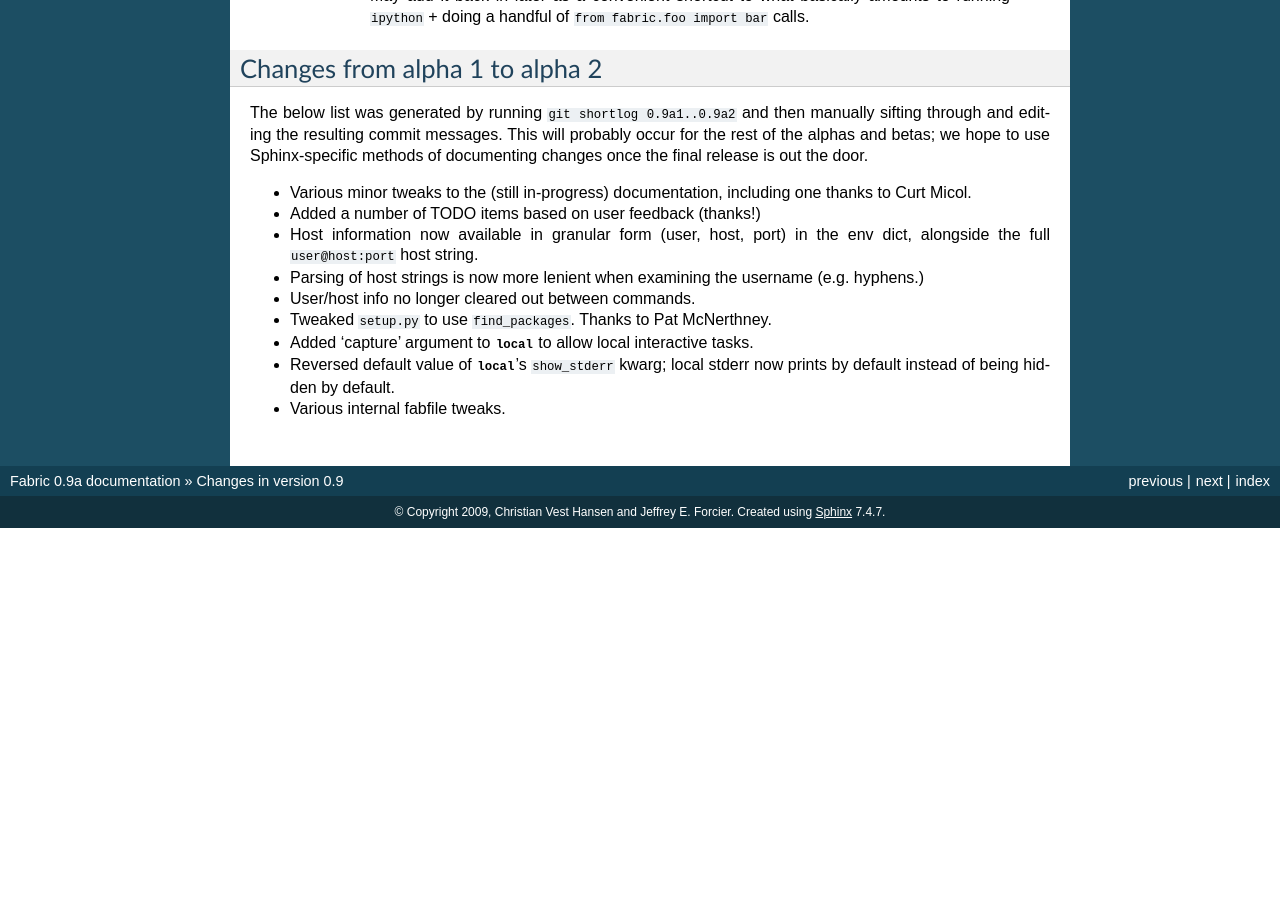
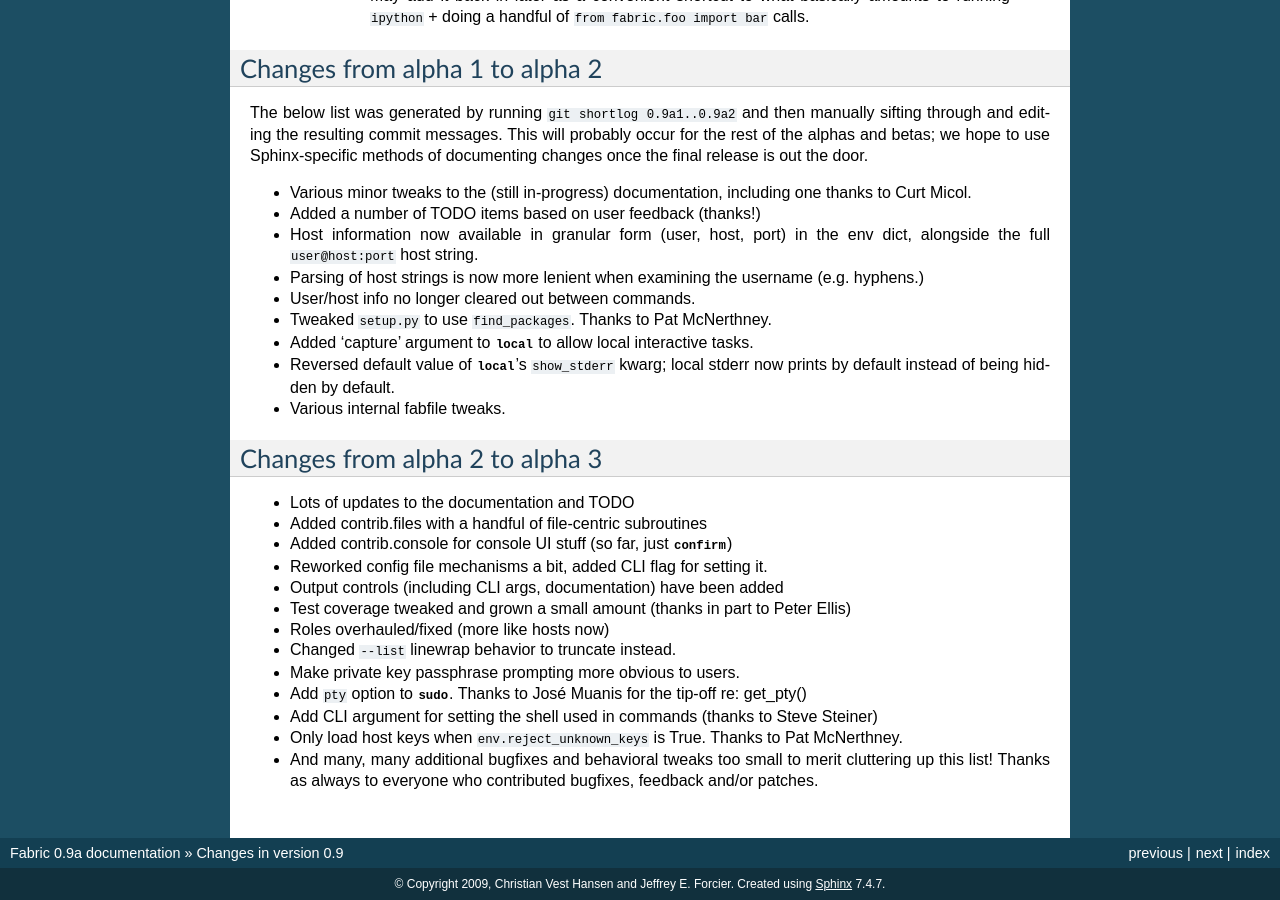
Before and after one commit to fabric/fabric, a Sphinx documentation site: the page built from docs/compatibility.rst, in a window 1280 px wide and 900 px high, scrolled down 3973 px. Built offline with Sphinx 7.4.7, drawn with Linux system fonts in a browser that asks for light colours; before the commit the page ends 4501 px from its top, so only the background shows below that; some of the changed text lies outside the part shown.

Commit message:
Alpha 3 changelog in prep for tagging.

```diff
--- a/docs/compatibility.rst
+++ b/docs/compatibility.rst
@@ -274,3 +274,37 @@ the door.
   default.
 
 * Various internal fabfile tweaks.
+
+
+Changes from alpha 2 to alpha 3
+===============================
+
+* Lots of updates to the documentation and TODO
+
+* Added contrib.files with a handful of file-centric subroutines
+
+* Added contrib.console for console UI stuff (so far, just `confirm`)
+
+* Reworked config file mechanisms a bit, added CLI flag for setting it.
+
+* Output controls (including CLI args, documentation) have been added
+
+* Test coverage tweaked and grown a small amount (thanks in part to Peter
+  Ellis)
+
+* Roles overhauled/fixed (more like hosts now)
+
+* Changed ``--list`` linewrap behavior to truncate instead.
+
+* Make private key passphrase prompting more obvious to users.
+
+* Add ``pty`` option to `sudo`. Thanks to José Muanis for the tip-off re: get_pty()
+
+* Add CLI argument for setting the shell used in commands (thanks to Steve Steiner)
+
+* Only load host keys when ``env.reject_unknown_keys`` is True. Thanks to Pat
+  McNerthney.
+
+* And many, many additional bugfixes and behavioral tweaks too small to merit
+  cluttering up this list! Thanks as always to everyone who contributed
+  bugfixes, feedback and/or patches.
```
